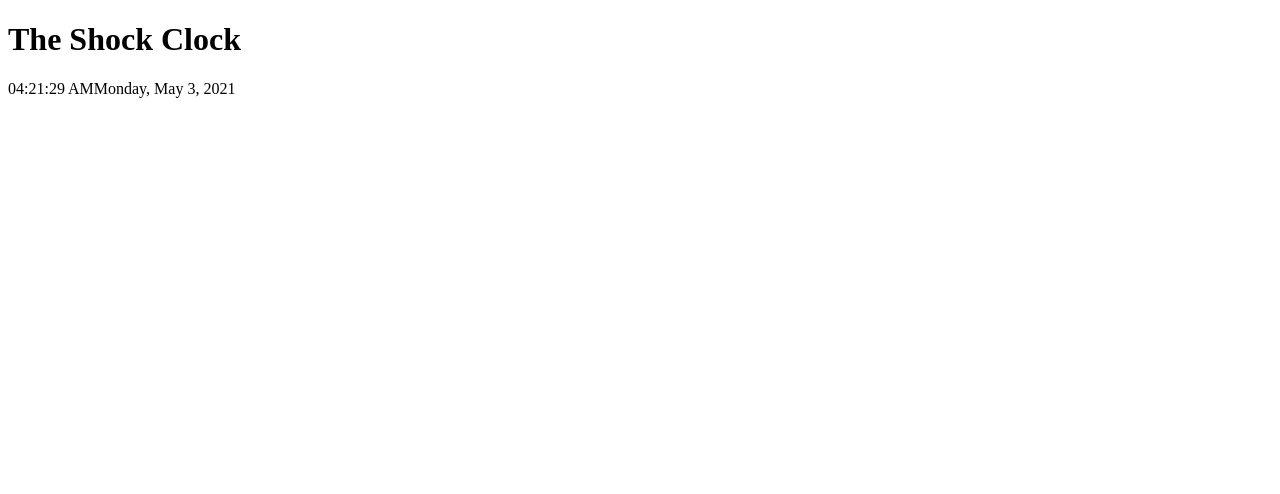
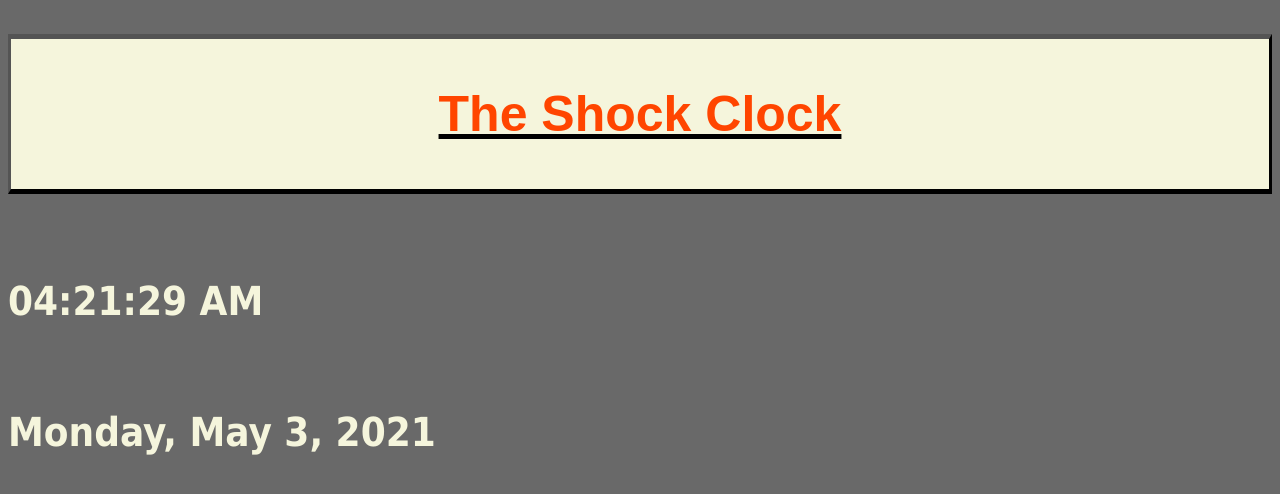
Before and after one commit to Trevorton27/sShockClockApp, a plain HTML site: page index.html in a window 1280 px wide. Drawn offline with Linux system fonts and the light colour scheme.

Commit message:
Add files via upload

```diff
--- a/clock.js
+++ b/clock.js
@@ -21,14 +21,17 @@ function showTime() {
         session = "PM";
     }
 
+
     hour = (hour < 10) ? "0" + hour : hour;
     min = (min < 10) ? "0" + min : min;
     sec = (sec < 10) ? "0" + sec : sec;
+    day = (day < 10) ? "0" + day : day;
 
     var time = hour + ":" + min + ":" + sec + " " + session;
 
 
-    document.getElementById("clock").innerText = time + date;
+    document.getElementById("clock").innerText = time;
+    document.getElementById("calendar").innerText = date;
 
 
 }
--- a/index.html
+++ b/index.html
@@ -6,13 +6,20 @@
     <meta http-equiv="X-UA-Compatible" content="IE=edge">
     <meta name="viewport" content="width=device-width, initial-scale=1.0">
     <title>ShockClock</title>
+    <link rel="stylesheet" href="style.css">
 </head>
 
 <body>
 
     <h1>The Shock Clock</h1>
-    <div id="clock"></div>
-    <div id="calendar"></div>
+    <br />
+    <h2>
+        <div id="clock"></div>
+    </h2>
+    <br />
+    <h2>
+        <div id="calendar"></div>
+    </h2>
     <script src="clock.js"></script>
 
 </body>
--- /dev/null
+++ b/style.css
@@ -0,0 +1,26 @@
+body{
+    background-color: #696969;
+}
+h1{
+    color: orangered;
+    background-color: beige;
+    text-align: center;
+    font-family: fantasy;
+    font-size: 50px;
+    line-height: 3em;
+    text-decoration: underline;
+    text-decoration-color: black;
+    border-style: outset;
+    border-block-width: 5px;
+    border-color: black;
+
+
+
+}
+h2{
+    color: beige;
+    font-family: Tahoma;
+    font-size: 40px;
+
+
+}
```
